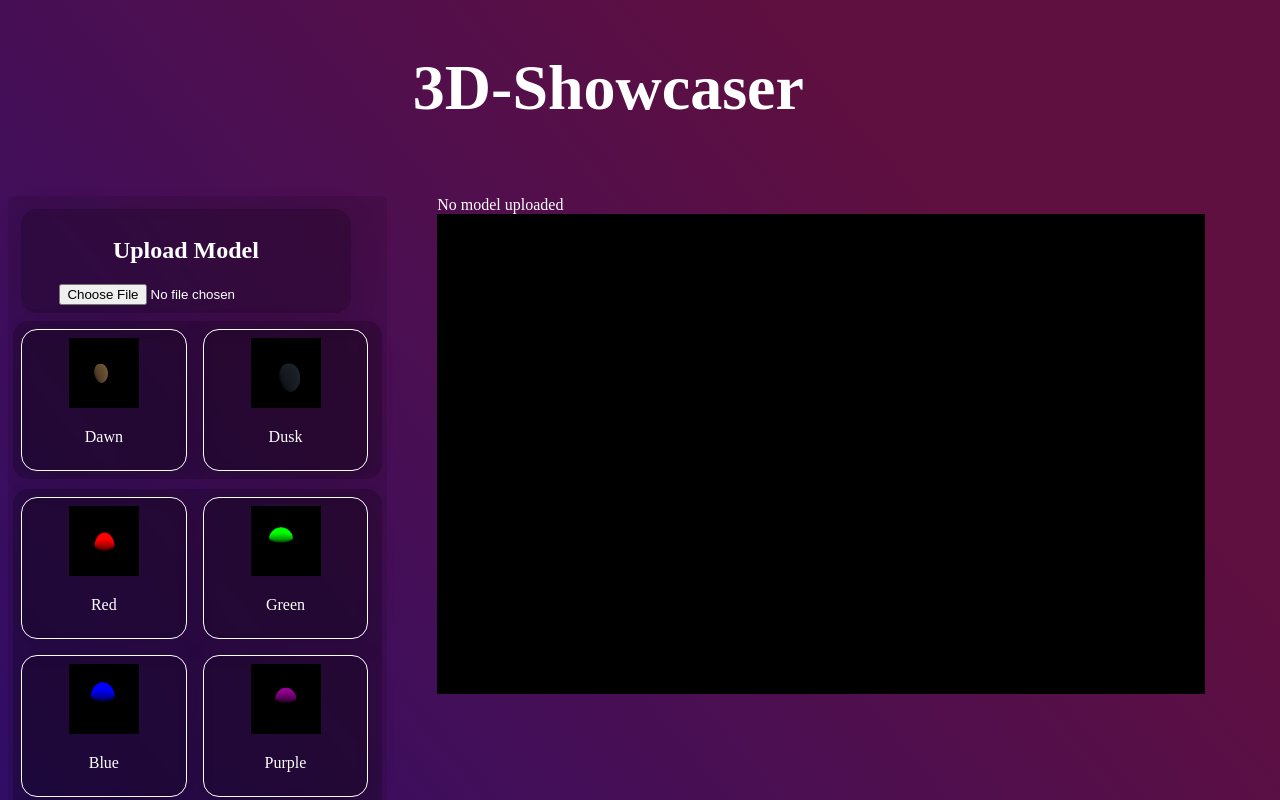
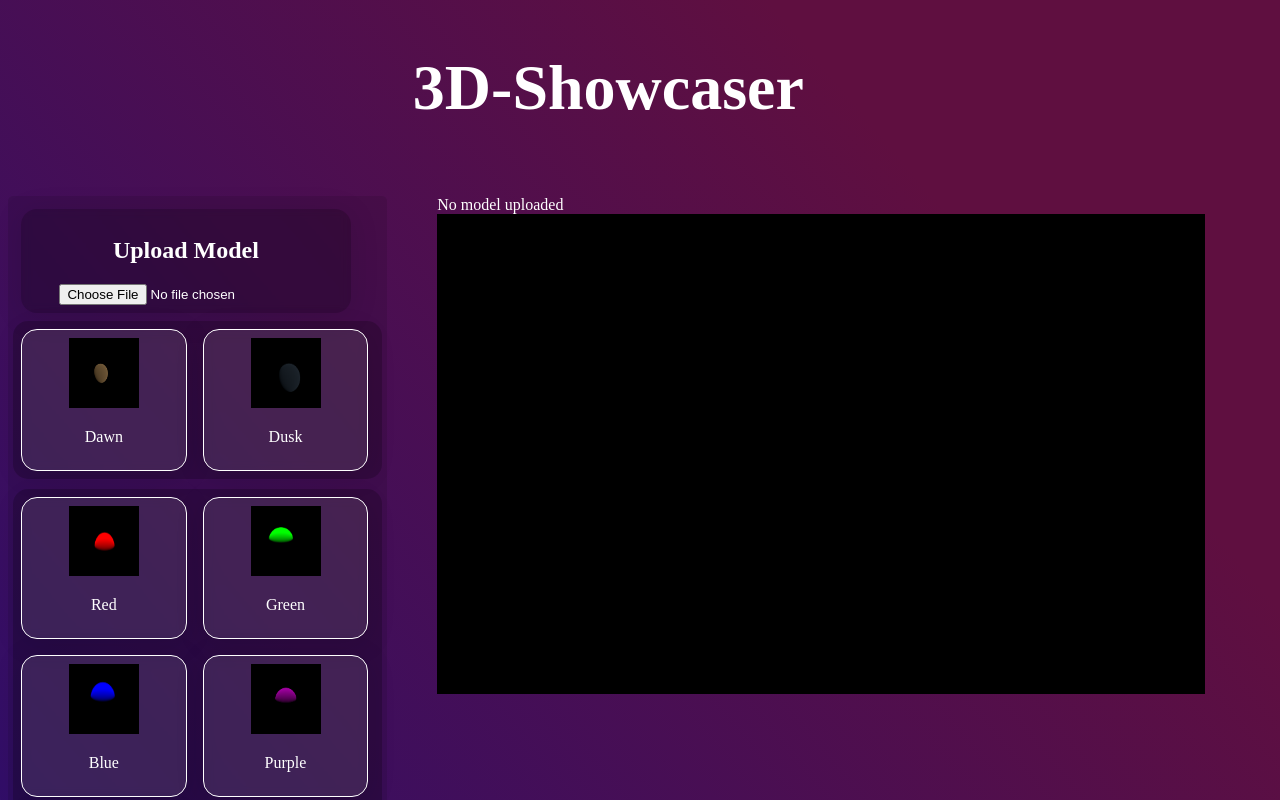
Before and after one commit to Singh-Ishu/RaceIt, a React (Vite) app: page / in a window 1280 px wide. Shown: the top 800 px of the page. Built offline with nearby package versions, Linux system fonts and the light colour scheme.

Commit message:
Almost done

```diff
--- a/src/App.css
+++ b/src/App.css
@@ -51,6 +51,10 @@ body {
 #card-div {
   width: 40%;
   border: 1px solid rgba(255, 255, 255, 1);
+  background-color: rgba(255, 255, 255, 0.1);
+}
+#card-div:hover {
+  background-color: rgba(0, 0, 0, 0.5);
 }
 #model-uploader {
   justify-items: center;
@@ -61,10 +65,6 @@ body {
   border-radius: 15px;
   margin-bottom: 10px;
 }
-.card-element {
-  background-color: rgba(red, green, blue, 1);
-}
-
 img {
   padding: 0;
   margin: 0;
--- a/src/assets/components/Card.jsx
+++ b/src/assets/components/Card.jsx
@@ -53,7 +53,7 @@ export default function Card(props) {
     }
 
     scene.add(newLightGroup);
-    scene.userData.currentLight = newLightGroup; // Store reference for removal
+    scene.userData.currentLight = newLightGroup;
   }
 
   return (
--- a/src/assets/components/LightingSelector.jsx
+++ b/src/assets/components/LightingSelector.jsx
@@ -4,18 +4,18 @@ export default function LightingSelector() {
   return (
     <>
       <div className="light-section">
-        <Card NAME="Dawn" className="card-element" />
-        <Card NAME="Dusk" className="card-element" />
+        <Card NAME="Dawn" />
+        <Card NAME="Dusk" />
         <br />
       </div>
       <div className="light-section">
-        <Card NAME="Red" className="card-element" />
-        <Card NAME="Green" className="card-element" />
+        <Card NAME="Red" />
+        <Card NAME="Green" />
         <br />
-        <Card NAME="Blue" className="card-element" />
-        <Card NAME="Purple" className="card-element" />
+        <Card NAME="Blue" />
+        <Card NAME="Purple" />
         <br />
-        <Card NAME="Darken" className="card-element" />
+        <Card NAME="Darken" />
 
         <br />
       </div>
```
